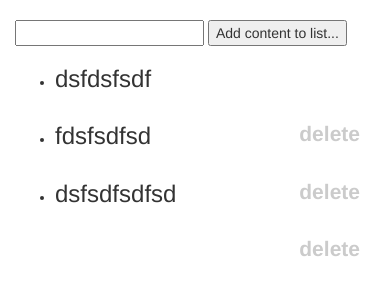
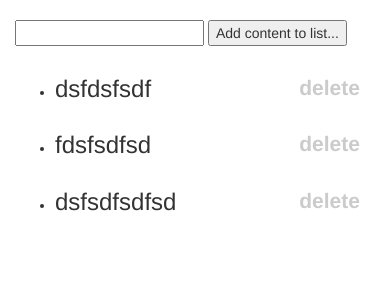
Before and after one commit to gaurav945/demoapps, a Django app: page /listapp/ in a window 390 px wide. Shown: the top 300 px of the page. Run offline with Django 3.2, Linux system fonts and the light colour scheme; data comes from the database, SQL or seed files in the repository; both versions use the stored data as it was after the commit; some libraries are stand-ins or nearby versions.

Commit message:
making things even with listproject

```diff
--- a/demoapps/urls.py
+++ b/demoapps/urls.py
@@ -1,5 +1,6 @@
 from django.conf.urls import include, url
 from django.contrib import admin
+from django.conf import settings
 
 urlpatterns = [
     # Examples:
@@ -8,4 +9,5 @@ urlpatterns = [
 
     url(r'^admin/', include(admin.site.urls)),
     url(r'^listapp/', include('listapp.urls')),
+    url( r'^static/(?P<path>.*)$', 'django.views.static.serve', {'document_root': settings.STATIC_ROOT }),
 ]
--- a/listapp/static/listapp/js/main_page.js
+++ b/listapp/static/listapp/js/main_page.js
@@ -69,10 +69,10 @@ $(document).ready(function () {
 					console.log(response);
 					// temp_id = response;
 					$('ul').append(
-						'<div class="col-lg-10" style="padding-left : 0px"><li style="word-wrap: break-word"><h3>' +
+						'<div class="col-lg-10 col-md-10 col-sm-10 col-xs-10" style="padding-left : 0px"><li style="word-wrap: break-word"><h3>' +
 						val +
 						'</h3></li></div>' +
-						'<div class="col-lg-2"><button type="button" id="' +
+						'<div class="col-lg-2 col-md-2 col-sm-2 col-xs-2"><button type="button" id="' +
 						response +
 						'" class="close" style="margin-top : 21px">delete</button></div>'
 					);
--- a/listapp/templates/listapp/main_page.html
+++ b/listapp/templates/listapp/main_page.html
@@ -20,10 +20,10 @@
 			<div class="list-item-content">
 				<ul>
 				{% for key, value in context.items %}
-					<div class="col-lg-10" style="padding-left : 0px"><li style="word-wrap: break-word"><h3>
+					<div class="col-lg-10 col-md-10 col-sm-10 col-xs-10" style="padding-left : 0px"><li style="word-wrap: break-word"><h3>
 					{{value}}
 					</h3></li></div>
-					<div class="col-lg-2"><button type="button" id="{{key}}" class="close" style="margin-top : 21px">delete</button></div>
+					<div class="col-lg-2 col-md-2 col-sm-2 col-xs-2"><button type="button" id="{{key}}" class="close" style="margin-top : 21px">delete</button></div>
 				{% endfor %}
 				</ul>
 			</div>
--- /dev/null
+++ b/requirements.txt
@@ -0,0 +1,5 @@
+dj-database-url==0.4.1
+Django==1.8.0
+gunicorn==19.6.0
+psycopg2==2.6.1
+whitenoise==2.0.6
--- /dev/null
+++ b/runtime.txt
@@ -0,0 +1 @@
+python-2.7.8
```
Also changed, not shown: app.json (added, +8 -0 lines), db.sqlite3, 1 other file.
